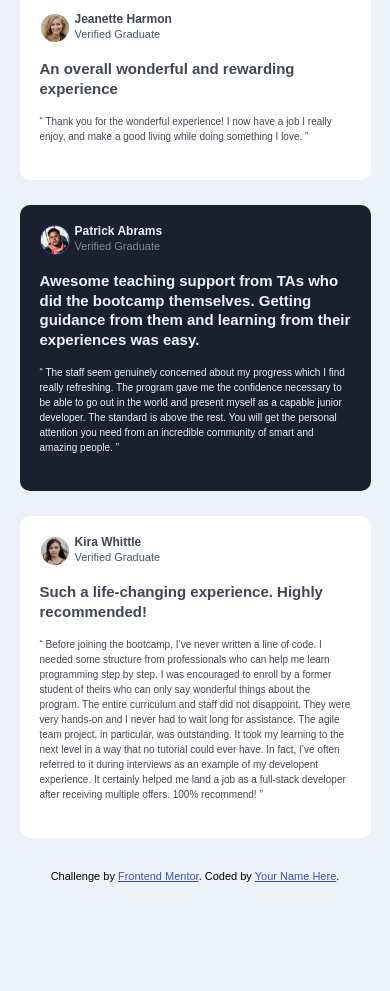
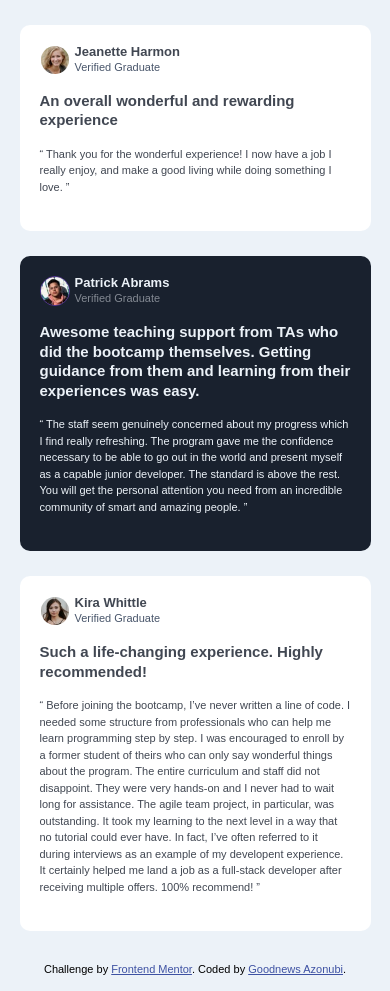
Before and after one commit to gudymedia/testimonials-grid-section-main, a plain HTML site: page index.html in a window 390 px wide. Shown: the part 600-1591 px from the top of the page. Before the commit the page ends 1498 px from the top, so only its background shows below. Drawn offline with Linux system fonts and the light colour scheme.

Commit message:
increased paragraph font size for mobile screen

```diff
--- a/css/style.css
+++ b/css/style.css
@@ -37,10 +37,9 @@ body{
   line-height: 1.3;
 }
 .card>p{
-  font-size: 10px;
+  font-size: 11px;
   margin: 1rem 0;
   /* padding: 5px; */
-  font-weight: lighter;
   line-height: 1.5;
 }
 
@@ -96,7 +95,7 @@ body{
   line-height: 1;
 }
 .text p{
-  font-size: 12px;
+  font-size: 13px;
   font-weight: bold;
 }
 .text .position{
--- a/index.html
+++ b/index.html
@@ -11,7 +11,7 @@
       sizes="32x32"
       href="./images/favicon-32x32.png"
     />
-    <title>Frontend Mentor | [Challenge Name Here]</title>
+    <title>Frontend Mentor | Testimonial-Grid-Section-Main</title>
     <link rel="stylesheet" href="css/style.css" />
     <link rel="stylesheet" href="css/desktop.css">
   </head>
@@ -125,7 +125,7 @@
       Challenge by
       <a href="https://www.frontendmentor.io?ref=challenge" target="_blank"
         >Frontend Mentor</a
-      >. Coded by <a href="#">Your Name Here</a>.
+      >. Coded by <a href="https://www.linkedin.com/in/azonubi-goodnews-0b6327230">Goodnews Azonubi</a>.
     </div>
   </body>
 </html>
```
